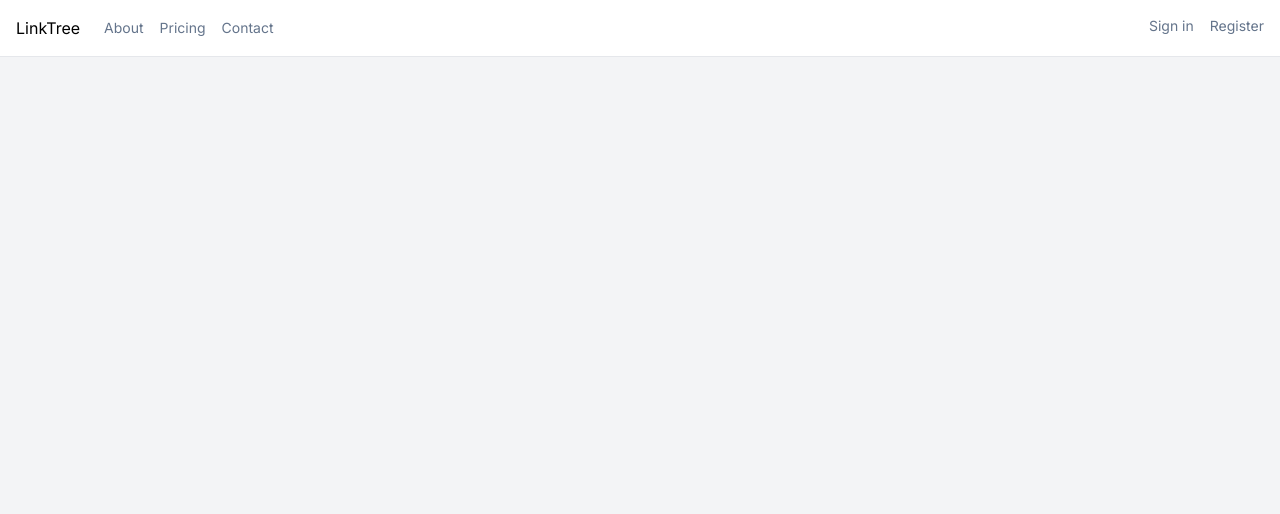
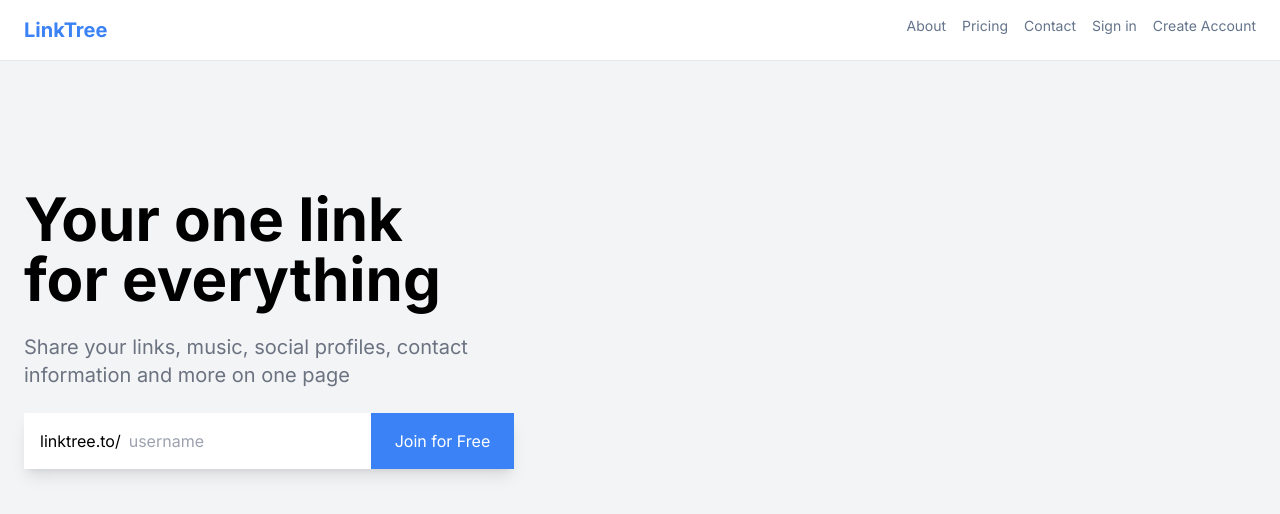
Before and after one commit to siwachs/Link-Tree-Next.JS-14, a Next.js app: page / in a window 1280 px wide. Shown: the top 514 px of the page. Built offline with nearby package versions, Linux system fonts and the light colour scheme.

Commit message:
Header and Hero Section

```diff
--- a/src/app/page.tsx
+++ b/src/app/page.tsx
@@ -1,10 +1,34 @@
 import Header from "@/components/Header";
+import Link from "next/link";
 
 export default function Home() {
   return (
     <main>
       <Header />
-      <section></section>
+
+      <section className="p-6 pt-32 max-w-7xl mx-auto">
+        <div className="max-w-md mb-6">
+          <h1 className="text-6xl font-bold">
+            Your one link <br /> for everything
+          </h1>
+          <h2 className="text-gray-500 text-xl mt-6">
+            Share your links, music, social profiles, contact information and
+            more on one page
+          </h2>
+        </div>
+
+        <form className="inline-flex items-center shadow-lg">
+          <span className="bg-white py-4 pl-4">linktree.to/</span>
+          <input
+            placeholder="username"
+            className="py-4 px-2 outline-none"
+            type="text"
+          />
+          <button className="bg-blue-500 text-white py-4 px-6" type="submit">
+            Join for Free
+          </button>
+        </form>
+      </section>
     </main>
   );
 }
--- a/src/components/Header.tsx
+++ b/src/components/Header.tsx
@@ -3,21 +3,20 @@ import React from "react";
 
 const Header: React.FC = () => {
   return (
-    <header className="bg-white border-b flex justify-between p-4">
-      <div className="flex gap-6">
-        <Link href="/">LinkTree</Link>
+    <header className="bg-white border-b py-4">
+      <div className="max-w-7xl mx-auto flex justify-between px-6">
+        <Link href="/" className="text-blue-500 font-bold text-xl">
+          LinkTree
+        </Link>
 
-        <nav className="flex items-center gap-4 text-slate-500 text-sm">
+        <nav className="flex gap-4 text-sm text-slate-500">
           <Link href="/about">About</Link>
           <Link href="/pricing">Pricing</Link>
           <Link href="/contact">Contact</Link>
+          <Link href="/signin">Sign in</Link>
+          <Link href="/register">Create Account</Link>
         </nav>
       </div>
-
-      <nav className="flex gap-4 text-sm text-slate-500">
-        <Link href="/signin">Sign in</Link>
-        <Link href="/register">Register</Link>
-      </nav>
     </header>
   );
 };
```
